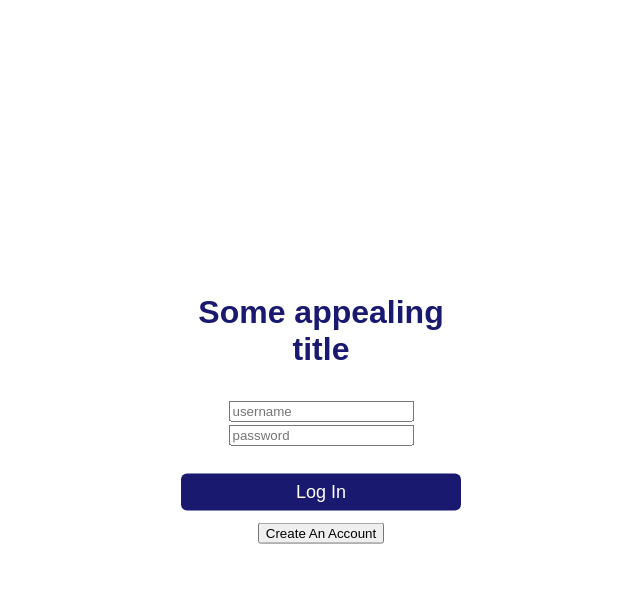
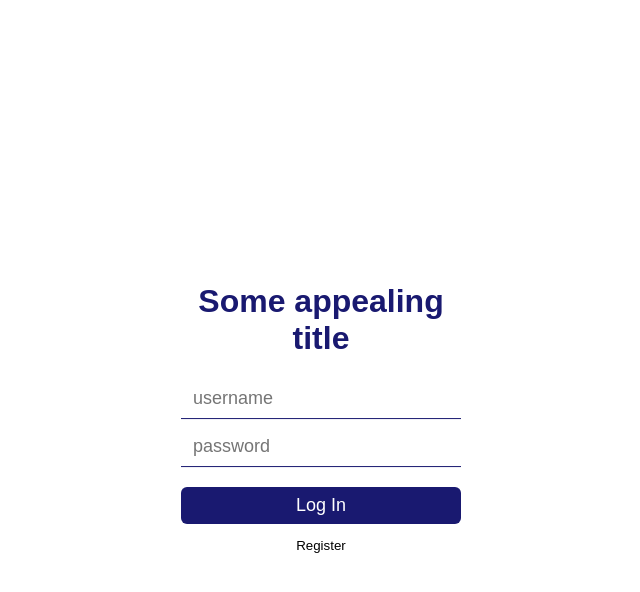
Before and after one commit to bertw2002/Carbon-Tracker, a Flask app: page / in a window 1280 px wide. Shown: the top 592 px of the page, without its empty margins (327-967 px from the left). Run offline with Flask 2, Linux system fonts and the light colour scheme.

Commit message:
homepage done

```diff
--- a/static/styles/homepage.css
+++ b/static/styles/homepage.css
@@ -11,6 +11,15 @@ body {
     font-size: 20px;
     padding: 8px 0;
     margin: 8px 0;
+    border-bottom: 1px solid #191970;
+}
+#textbox input {
+    border: none;
+    outline: none;
+    background: none;
+    font-size: 18px;
+    float: left;
+    margin: 0 10px;
 }
 
 #button {
@@ -33,3 +42,11 @@ body {
     transform: translate(-50%, -50%);
     color: #191970;
 }
+
+.but1{
+  background:none;
+  border:none;
+  margin:0;
+  padding:0;
+  cursor: pointer;
+}
--- a/templates/createAccount.html
+++ b/templates/createAccount.html
@@ -0,0 +1 @@
+<div>hello</div>
--- a/templates/homepage.html
+++ b/templates/homepage.html
@@ -14,14 +14,15 @@
     <form action="/auth" method="GET">
       <div id="textbox">
         <input type="text" name="username" placeholder="username">
-        <br>
+      </div>
+      <div id="textbox">
         <input type="password" name="password" placeholder="password">
-        <br>
       </div>
       <input id="button" type="submit" name="login-button" value="Log In">
     </form>
     <form action="/createAccount" method="GET">
-      <input type="submit" name="login-button" value="Create An Account">
+
+      <button name="register-button" value="Create An Account" class="but1"> Register </button>
     </form>
   </body>
 </center>
```
